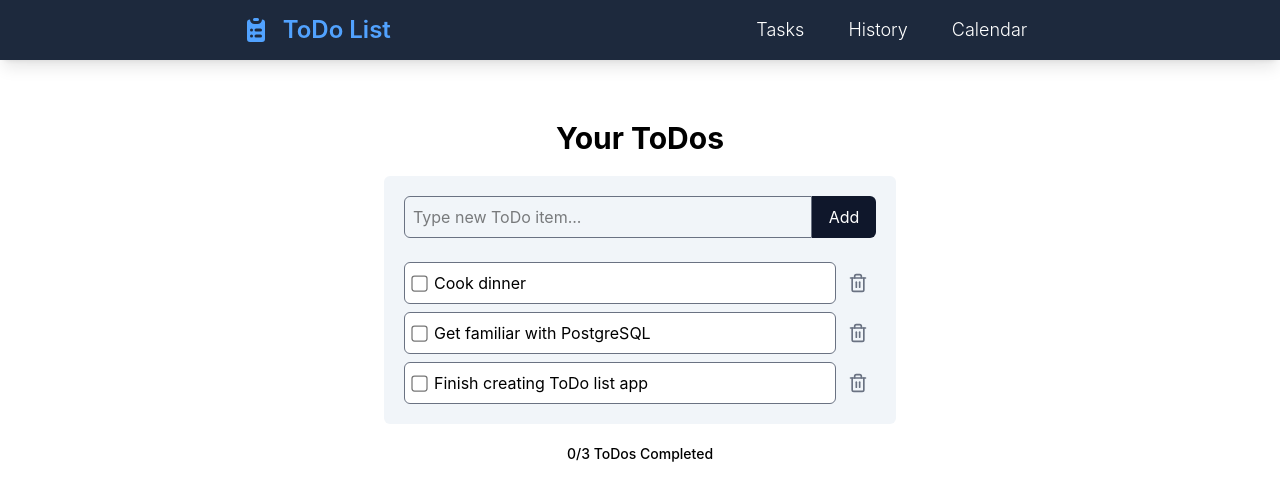
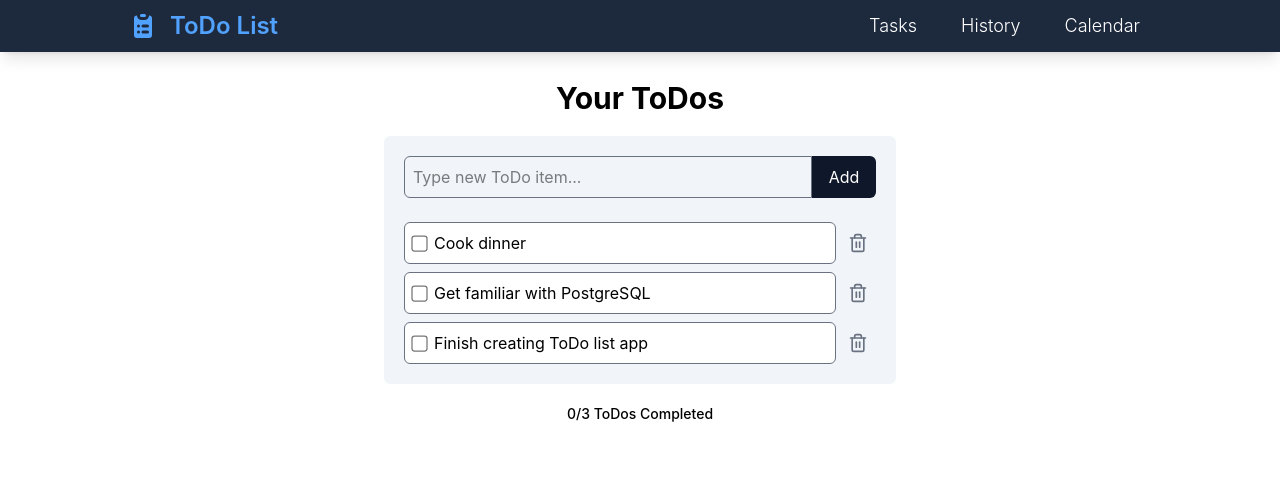
Before and after one commit to lukebclarke/todolist-react, a React (Vite) app: page / in a window 1280 px wide. Shown: the top 500 px of the page. Built offline with nearby package versions, Linux system fonts and the light colour scheme.

Commit message:
Improved navbar visuals

```diff
--- a/src/App.tsx
+++ b/src/App.tsx
@@ -16,7 +16,7 @@ function App() {
   return (
     <main className="py-10 h-screen space-y-5 overflow-y-auto">
       <Navbar/>
-      <h1 className="font-bold pt-20 text-3xl text-center">
+      <h1 className="font-bold pt-10 text-3xl text-center">
         Your ToDos
       </h1>
       <div className="max-w-lg mx-auto bg-slate-100 rounded-md p-5 space-y-6">
--- a/src/components/Navbar.tsx
+++ b/src/components/Navbar.tsx
@@ -3,7 +3,7 @@ import { Link } from 'react-router-dom'
 
 export default function Navbar() {
     return (
-        <nav className='bg-slate-800 shadow-lg flex items-center justify-around py-3 px-16 fixed top-0 left-0 w-full'>
+        <nav className='bg-slate-800 shadow-lg flex items-center justify-between py-2 px-32 fixed top-0 left-0 w-full'>
             <Link to="/">
                 <span className="font-semibold text-lg flex items-center gap-3 text-blue-400">
                     <HiClipboardList className="text-3xl"/>
@@ -16,11 +16,11 @@ export default function Navbar() {
                     Tasks
                 </Link>
 
-                <Link to="/" className="py-1 px-3 text-lg font-light text-white hover:text-sky-300 hover:bg-slate-700 transition duration-300">
+                <Link to="/history" className="py-1 px-3 text-lg font-light text-white hover:text-sky-300 hover:bg-slate-700 transition duration-300">
                     History
                 </Link>
 
-                <Link to="/" className="py-1 px-3 text-lg font-light text-white hover:text-sky-300 hover:bg-slate-700 transition duration-300">
+                <Link to="/calendar" className="py-1 px-3 text-lg font-light text-white hover:text-sky-300 hover:bg-slate-700 transition duration-300">
                     Calendar
                 </Link>
             </div>
```
